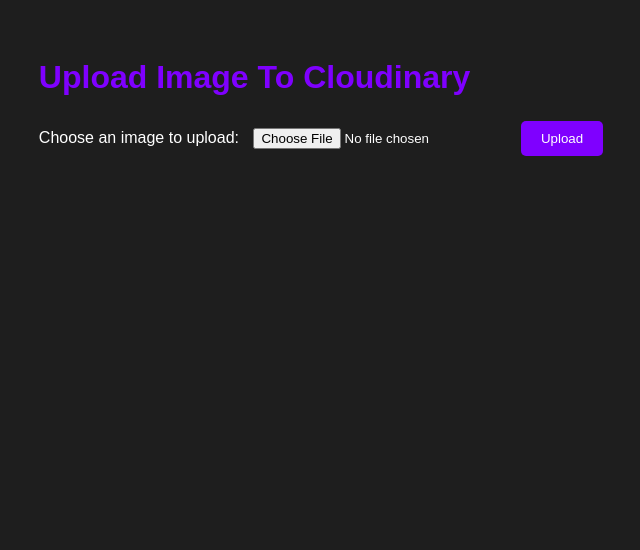
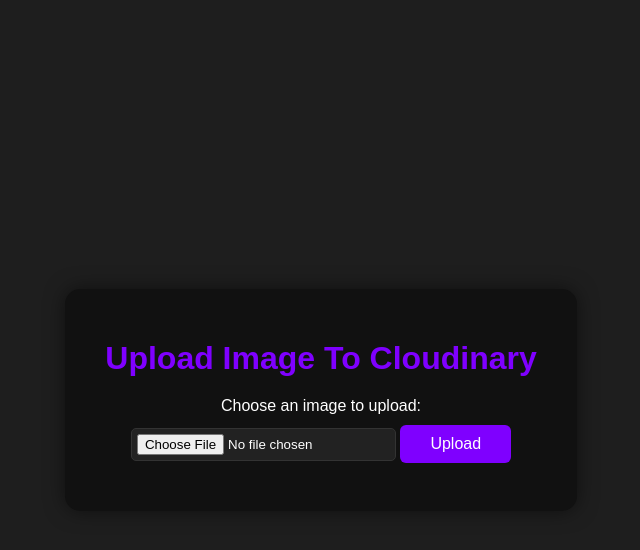
Before and after one commit to Unnati-29/cloudinary-image-uploader, a plain HTML site: page index.html in a window 1280 px wide. Shown: the whole page, without its empty margins (319-959 px from the left). Drawn offline with Linux system fonts and the light colour scheme.

Commit message:
style.css

```diff
--- a/style.css
+++ b/style.css
@@ -1,37 +1,64 @@
 body {
+  margin: 0;
+  padding: 0;
+  background-color: #1e1e1e;
   font-family: Arial, sans-serif;
-      background-color: #1e1e1e;
   color: white;
   display: flex;
-      flex-direction: column;
+  justify-content: center;
   align-items: center;
-      padding: 30px;
+  height: 100vh;
 }
+
+.upload-container {
+  background-color: #111;
+  padding: 30px 40px;
+  border-radius: 15px;
+  text-align: center;
+  box-shadow: 0 0 20px rgba(0,0,0,0.5);
+}
+
 h1 {
-      color: #7F00FF;
+  margin-bottom: 20px;
+  color: #7F00FF
 }
-    form {
-      margin-top: 20px;
-      background: #2b2b2b;
-      padding: 20px;
-      border-radius: 10px;
+
+label {
+  display: block;
+  margin-bottom: 10px;
+  font-size: 16px;
 }
+
 input[type="file"] {
-      padding: 10px;
-      margin-bottom: 15px;
+  margin-bottom: 20px;
+  padding: 5px;
+  background-color: #222;
+  color: #fff;
+  border: 1px solid #333;
+  border-radius: 5px;
 }
+
 button {
-      padding: 10px 20px;
-      background: #7F00FF;
+  padding: 10px 30px;
+  background-color: #7F00FF;
   color: white;
   border: none;
-      border-radius: 5px;
+  border-radius: 6px;
+  font-size: 16px;
   cursor: pointer;
 }
+
+button:disabled {
+  background-color: #555;
+  cursor: not-allowed;
+}
+
 #result {
   margin-top: 20px;
 }
+
 img {
-      margin-top: 10px;
+  margin-top: 20px;
   max-width: 100%;
+  border-radius: 10px;
 }
```
Lines whose indentation alone changed are shown as unchanged.
